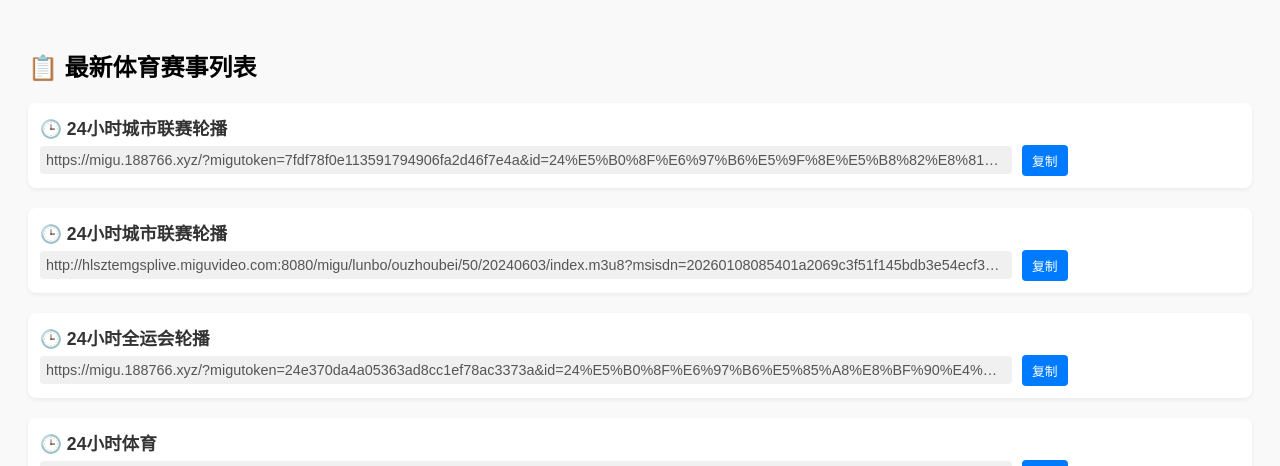
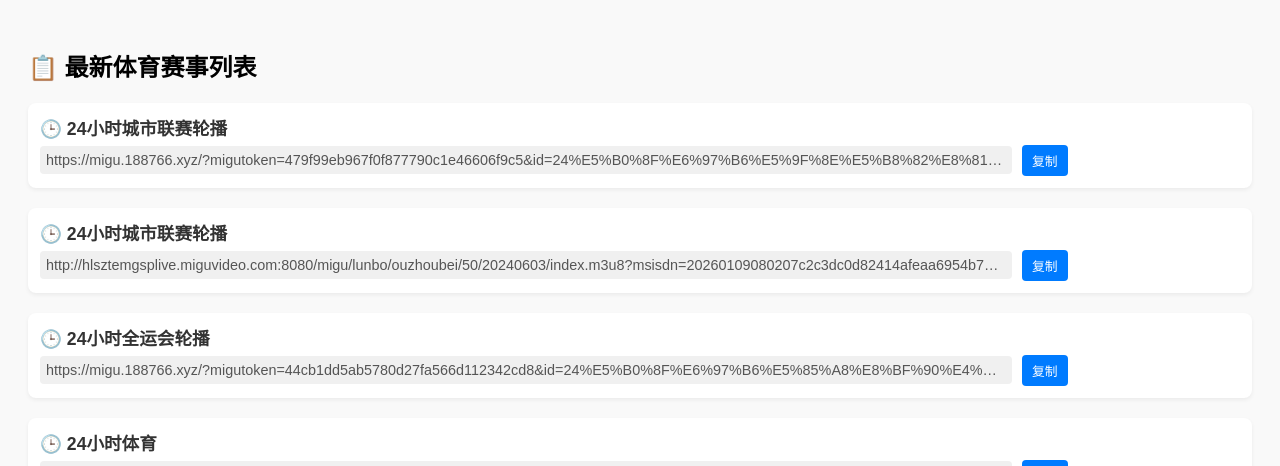
Before and after one commit to kimwang1978/iptv.github.io, a Jekyll site: the page tiyu.html, which Jekyll copies as it is, in a window 1280 px wide and 900 px high. Shown: the top 466 px of the window. Built offline with Jekyll 4.4.1, drawn with Linux system fonts in a browser that asks for light colours.

Commit message:
Sync File 2026-01-09 04:03:18

```diff
--- a/tiyu.html
+++ b/tiyu.html
@@ -52,7 +52,7 @@
         <div class="item">
             <div class="title">🕒 24小时城市联赛轮播</div>
             <div class="url-wrapper">
-                <div class="url" id="url_0">https://migu.188766.xyz/?migutoken=7fdf78f0e113591794906fa2d46f7e4a&id=24%E5%B0%8F%E6%97%B6%E5%9F%8E%E5%B8%82%E8%81%94%E8%B5%9B%E8%BD%AE%E6%92%AD%E5%8F%B0&type=yy</div>
+                <div class="url" id="url_0">https://migu.188766.xyz/?migutoken=479f99eb967f0f877790c1e46606f9c5&id=24%E5%B0%8F%E6%97%B6%E5%9F%8E%E5%B8%82%E8%81%94%E8%B5%9B%E8%BD%AE%E6%92%AD%E5%8F%B0&type=yy</div>
                 <button class="copy-btn" onclick="copyToClipboard('url_0')">复制</button>
             </div>
         </div>
@@ -60,7 +60,7 @@
         <div class="item">
             <div class="title">🕒 24小时城市联赛轮播</div>
             <div class="url-wrapper">
-                <div class="url" id="url_1">http://hlsztemgsplive.miguvideo.com:8080/migu/lunbo/ouzhoubei/50/20240603/index.m3u8?msisdn=20260108085401a2069c3f51f145bdb3e54ecf3987c8af&mdspid=&spid=800033&netType=0&sid=5910022136&pid=2028597139&timestamp=20260108085401&Channel_ID=0116_2600037000-99000-200300220100002&ProgramID=915512915&ParentNodeID=-99&assertID=5910022136&client_ip=218.28.233.106&SecurityKey=20260108085401&promotionId=&mvid=5900006618&mcid=500020&playurlVersion=WX-A1-8.12.2-RELEASE&userid=&jmhm=&videocodec=h264&appCode=miguvideo_android&bean=mgspad&tid=android&conFee=0&encrypt=ae33f3f3f4c4c1b0e73ec828580a978a&sv=10004&ct=android</div>
+                <div class="url" id="url_1">http://hlsztemgsplive.miguvideo.com:8080/migu/lunbo/ouzhoubei/50/20240603/index.m3u8?msisdn=20260109080207c2c3dc0d82414afeaa6954b755d6bfb2&mdspid=&spid=800033&netType=0&sid=5910022136&pid=2028597139&timestamp=20260109080207&Channel_ID=0116_2600037000-99000-200300220100002&ProgramID=915512915&ParentNodeID=-99&assertID=5910022136&client_ip=218.28.233.106&SecurityKey=20260109080207&promotionId=&mvid=5900006618&mcid=500020&playurlVersion=WX-A1-8.12.2-RELEASE&userid=&jmhm=&videocodec=h264&appCode=miguvideo_android&bean=mgspad&tid=android&conFee=0&encrypt=84797892f71193f444f975b4ff009152&sv=10004&ct=android</div>
                 <button class="copy-btn" onclick="copyToClipboard('url_1')">复制</button>
             </div>
         </div>
@@ -68,7 +68,7 @@
         <div class="item">
             <div class="title">🕒 24小时全运会轮播</div>
             <div class="url-wrapper">
-                <div class="url" id="url_2">https://migu.188766.xyz/?migutoken=24e370da4a05363ad8cc1ef78ac3373a&id=24%E5%B0%8F%E6%97%B6%E5%85%A8%E8%BF%90%E4%BC%9A%E8%BD%AE%E6%92%AD%E5%8F%B0&type=yy</div>
+                <div class="url" id="url_2">https://migu.188766.xyz/?migutoken=44cb1dd5ab5780d27fa566d112342cd8&id=24%E5%B0%8F%E6%97%B6%E5%85%A8%E8%BF%90%E4%BC%9A%E8%BD%AE%E6%92%AD%E5%8F%B0&type=yy</div>
                 <button class="copy-btn" onclick="copyToClipboard('url_2')">复制</button>
             </div>
         </div>
```
